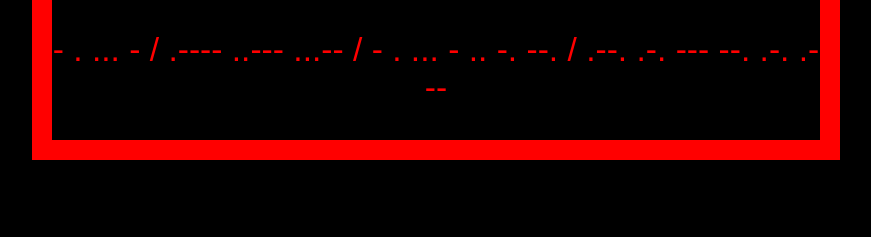
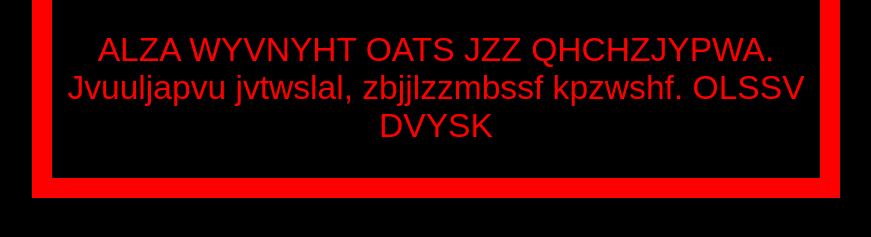
Before and after one commit to PGKNTech/my-repository, a plain HTML site: page index.html in a window 1280 px wide. Shown: the part 271-508 px from the top of the page, without its empty margins (204-1075 px from the left). Drawn offline with Linux system fonts and the light colour scheme.

Commit message:
Update index.html
-test repository
-weird
-javascript test for next repository
-OnTime project
-ALZA WYVNYHT OATS JZZ QHCHZJYPWA. Jvuuljapvu jvtwslal, zbjjlzzmbssf kpzwshf. OLSSV DVYSK

```diff
--- a/index.html
+++ b/index.html
@@ -29,7 +29,7 @@
   <body>
     <h1>Hello World</h1>
     <div id="clock"></div>
-    <p>- . ... - / .---- ..--- ...-- / - . ... - .. -. --. / .--. .-. --- --. .-. .- --</p>
+    <p>ALZA WYVNYHT OATS JZZ QHCHZJYPWA. Jvuuljapvu jvtwslal, zbjjlzzmbssf kpzwshf. OLSSV DVYSK </p>
     <script>
    function currentTime() {
   var date = new Date(); /* creating object of Date class */
```
